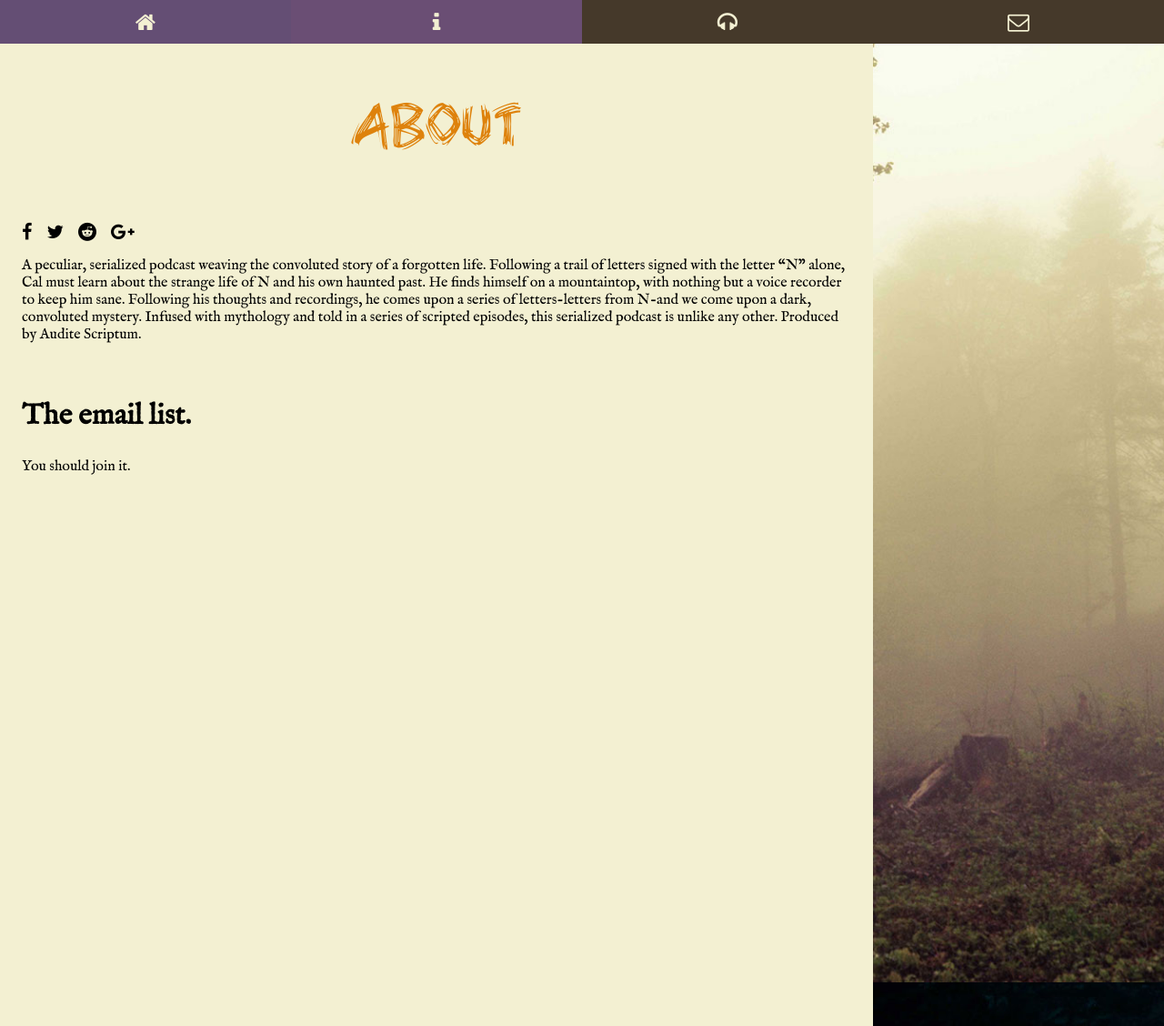
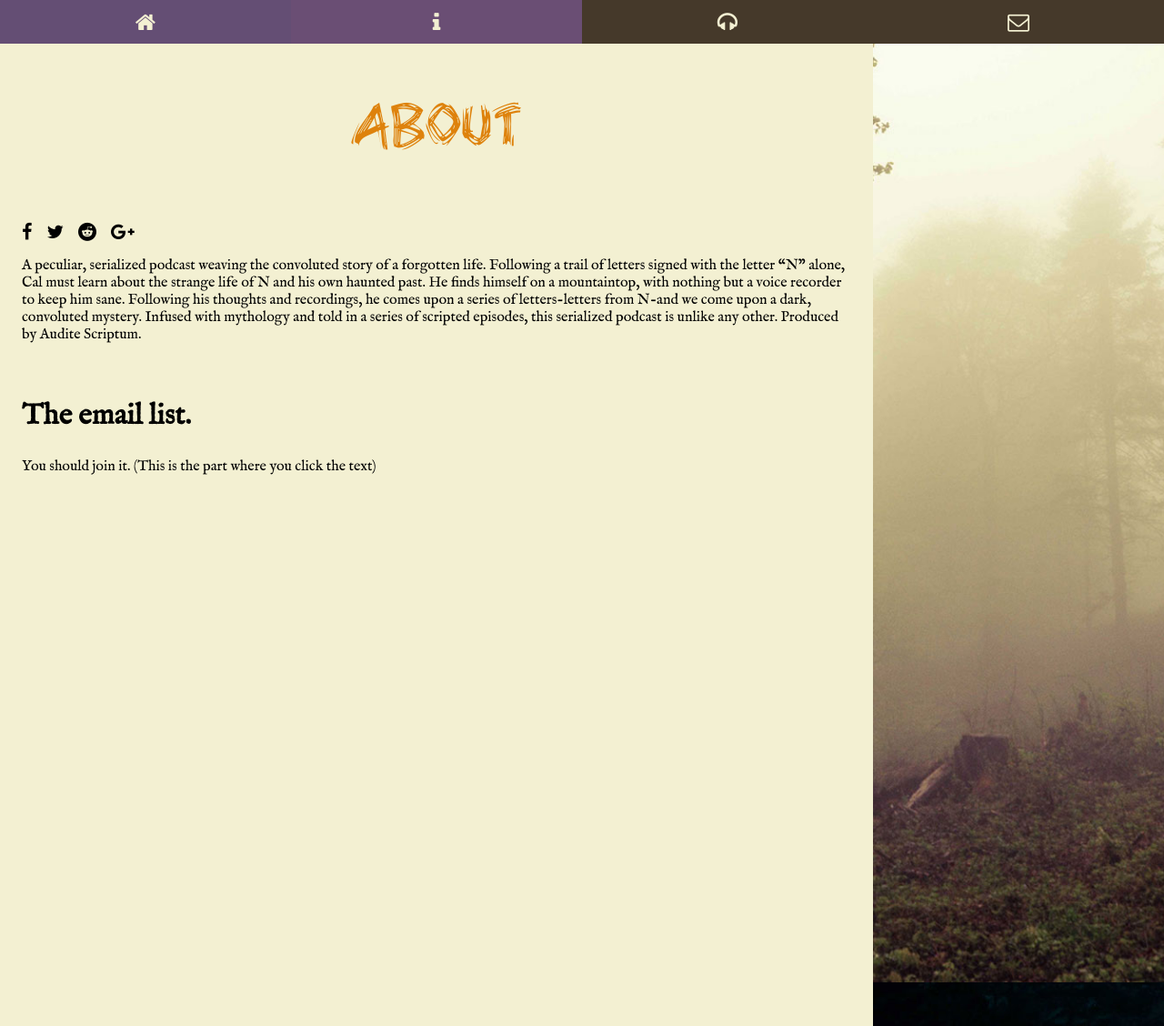
Before and after one commit to atticusnight/lettersfromn, a Jekyll site: the page built from about.html, in a window 1280 px wide. Shown: the whole page at 91% size. Built offline with Jekyll 4.4.1, drawn with Linux system fonts in a browser that asks for light colours; nearby versions of some CDN libraries; Markdown is read by kramdown in place of the engine named in the settings.

Commit message:
Update about.html

```diff
--- a/about.html
+++ b/about.html
@@ -9,7 +9,7 @@ permalink: /about/
     {% include sharing.html %}
     <p>A peculiar, serialized podcast weaving the convoluted story of a forgotten life. Following a trail of letters signed with the letter “N” alone, Cal must learn about the strange life of N and his own haunted past. He finds himself on a mountaintop, with nothing but a voice recorder to keep him sane. Following his thoughts and recordings, he comes upon a series of letters-letters from N-and we come upon a dark, convoluted mystery. Infused with mythology and told in a series of scripted episodes, this serialized podcast is unlike any other. Produced by Audite Scriptum.</p>
     <br />
-    <a href="https://vr2.verticalresponse.com/s/lettersfromn"><h2>The email list.</h2></a><p>You should join it.</p>
+    <a href="https://vr2.verticalresponse.com/s/lettersfromn"><h2>The email list.</h2></a><p>You should join it. (This is the part where you click the text)</p>
   </div>
   <div class="col-xs-12 col-sm-3" id="crossfade-wrapper">
     <img id="crossfade" src="/resources/img/1.jpg">
```
